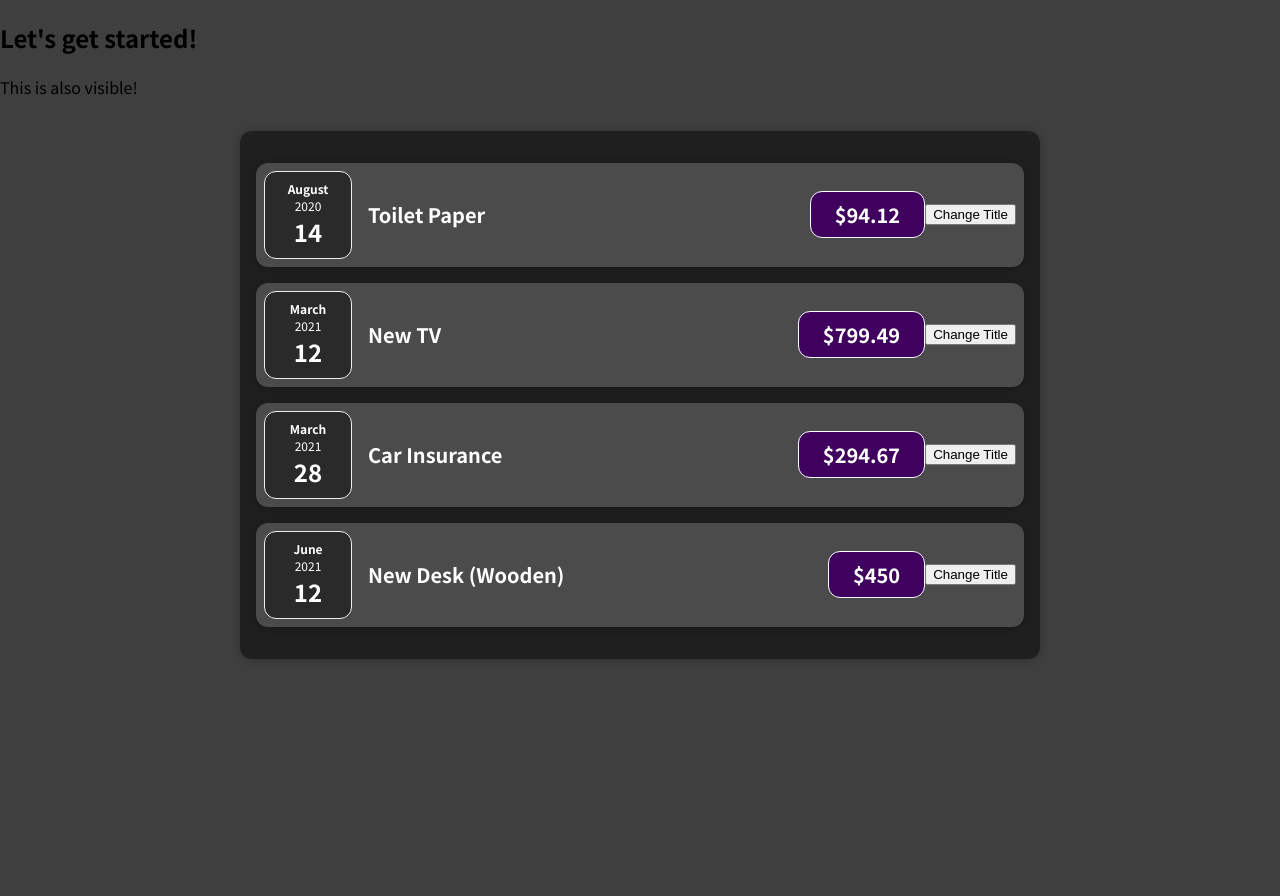
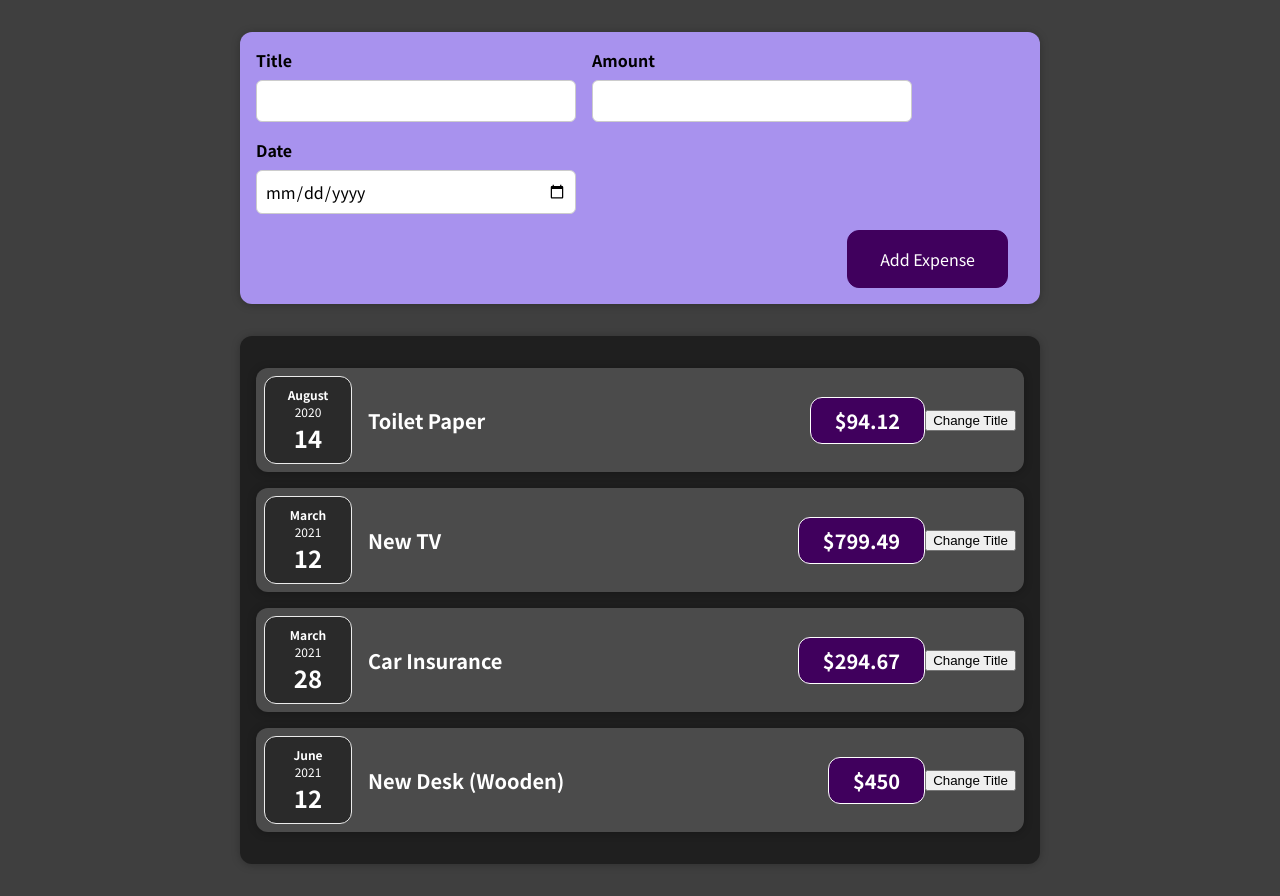
Before and after one commit to cdspaceNoob/React-complete-guide, a React (Create React App) app: page / in a window 1280 px wide. Before the commit the page ends 800 px from the top, so only its background shows below. Built offline with nearby package versions, Linux system fonts and the light colour scheme.

Commit message:
여러 State 묶기

```diff
--- a/src/App.js
+++ b/src/App.js
@@ -1,4 +1,5 @@
 import React from "react";
+import NewExpense from "./components/NewExpense/NewExpense";
 import ExpensItem from "./components/Expenses/ExpenseItem";
 import Expenses from "./components/Expenses/Expenses";
 
@@ -33,17 +34,17 @@ const App = () => {
 
   return (
     <div>
-      <h2>Let's get started!</h2>
+      <NewExpense />
+      {/* props에 items라는 이름으로 expenses를 보내겠다. */}
+      <Expenses items={expenses} />
+      {/* <h2>Let's get started!</h2> */}
       {/* p는 단락을 의미 */}
-      <p>This is also visible!</p>
+      {/* <p>This is also visible!</p> */}
       {/* 대문자로 시작하는 요소는 커스텀된 요소임을 표시한다 */}
       {/* <ExpensItem title={expenses[0].title} amount={expenses[0].amount} date={expenses[0].date} />
       <ExpensItem title={expenses[1].title} amount={expenses[1].amount} date={expenses[1].date} />
       <ExpensItem title={expenses[2].title} amount={expenses[2].amount} date={expenses[2].date} />
       <ExpensItem title={expenses[3].title} amount={expenses[3].amount} date={expenses[3].date} /> */}
-
-      {/* props에 data라는 이름으로 expenses를 보내겠다. */}
-      <Expenses items={expenses} />
     </div>
   );
 
--- /dev/null
+++ b/src/components/NewExpense/ExpenseForm.css
@@ -0,0 +1,26 @@
+.new-expense__controls {
+  display: flex;
+  flex-wrap: wrap;
+  gap: 1rem;
+  margin-bottom: 1rem;
+  text-align: left;
+}
+
+.new-expense__control label {
+  font-weight: bold;
+  margin-bottom: 0.5rem;
+  display: block;
+}
+
+.new-expense__control input {
+  font: inherit;
+  padding: 0.5rem;
+  border-radius: 6px;
+  border: 1px solid #ccc;
+  width: 20rem;
+  max-width: 100%;
+}
+
+.new-expense__actions {
+  text-align: right;
+}
--- /dev/null
+++ b/src/components/NewExpense/ExpenseForm.js
@@ -0,0 +1,69 @@
+import { useState } from 'react';
+import './ExpenseForm.css';
+
+const ExpenseForm = () => {
+    const [enteredTitle, setEnteredTitle] = useState();
+    const [enteredAmount, setEnteredAmount] = useState();
+    const [enteredDate, setEnteredDate] = useState();
+    // 세 번 쓰는 거 말고 한 번 쓰는 방법도 있다.
+    // const [userInput, setUserInput] = useState({
+    //     enteredTitle: '',
+    //     enteredAmount: '',
+    //     enteredDate: ''
+    // });
+
+    // VanilaJS를 React에서 활용하기. onChange로 실행되기 때문에 event 객체가 자동으로 생성된다.
+    const titleChangeHandler = (event) => {
+        setEnteredTitle(event.target.value);
+        // 저장과는 관련 없이, 이 상태로서 인스턴스에 남아있다.
+        // setUserInput({
+        //     // 다른 key들도 챙겨야 한다.
+        //     ...userInput,
+        //     enteredTitle: event.target.value,
+        // }) 얘도 좋은 방법은 아니다. 동시에 여러 state를 업데이트할 때 문제가 생길 수 있다.
+        // setUserInput((prevState) => {
+        //     console.log(prevState);
+        //     return { ...prevState, enteredTitle: event.target.value };
+        // });
+    };
+
+    const amountChangeHandler = (event) => {
+        setEnteredAmount(event.target.value);
+        // setUserInput({
+        //     ...userInput,
+        //     enteredAmount: event.target.value,
+        // });
+    };
+
+    const dateChangeHandler = (event) => {
+        setEnteredDate(event.target.value);
+        // setUserInput({
+        //     ...userInput,
+        //     enteredDate: event.target.value,
+        // });
+    };
+
+    return (
+        <form>
+            <div className='new-expense__controls'>
+                <div className='new-expense__control'>
+                    <label>Title</label>
+                    <input type='text' onChange={titleChangeHandler} />
+                </div>
+                <div className='new-expense__control'>
+                    <label>Amount</label>
+                    <input type='number' min='0.01' step='0.01' onChange={amountChangeHandler} />
+                </div>
+                <div className='new-expense__control'>
+                    <label>Date</label>
+                    <input type='date' min='2019-01-01' max='2022-12-31' onChange={dateChangeHandler} />
+                </div>
+            </div>
+            <div className='new-expense__actions'>
+                <button type='submit'>Add Expense</button>
+            </div>
+        </form>
+    );
+}
+
+export default ExpenseForm;
--- /dev/null
+++ b/src/components/NewExpense/NewExpense.css
@@ -0,0 +1,38 @@
+.new-expense {
+  background-color: #a892ee;
+  padding: 1rem;
+  margin: 2rem auto;
+  width: 50rem;
+  max-width: 95%;
+  border-radius: 12px;
+  text-align: center;
+  box-shadow: 0 1px 8px rgba(0, 0, 0, 0.25);
+}
+
+.new-expense button {
+  font: inherit;
+  cursor: pointer;
+  padding: 1rem 2rem;
+  border: 1px solid #40005d;
+  background-color: #40005d;
+  color: white;
+  border-radius: 12px;
+  margin-right: 1rem;
+}
+
+.new-expense button:hover,
+.new-expense button:active {
+  background-color: #510674;
+  border-color: #510674;
+}
+
+.new-expense button.alternative {
+  color: #220131;
+  border-color: transparent;
+  background-color: transparent;
+}
+
+.new-expense button.alternative:hover,
+.new-expense button.alternative:active {
+  background-color: #ddb3f8;
+}
--- /dev/null
+++ b/src/components/NewExpense/NewExpense.js
@@ -0,0 +1,12 @@
+import './NewExpense.css';
+import ExpenseForm from './ExpenseForm';
+
+const NewExpense = () => {
+    return (
+        <div className='new-expense'>
+            <ExpenseForm />
+        </div>
+    );
+}
+
+export default NewExpense;
```
